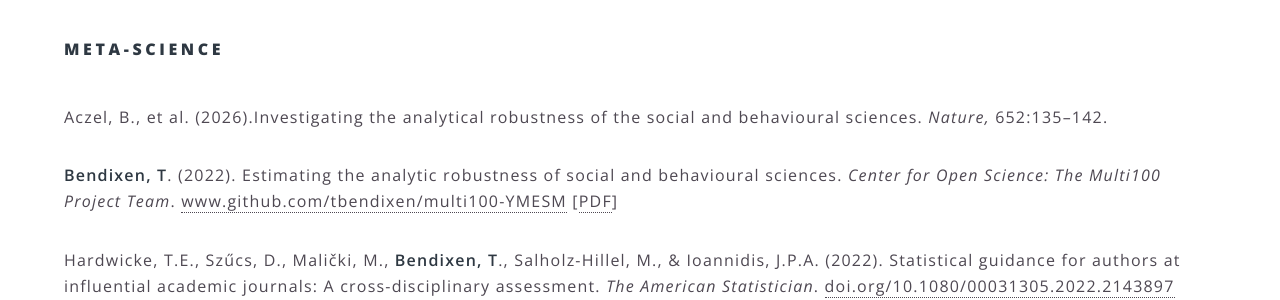
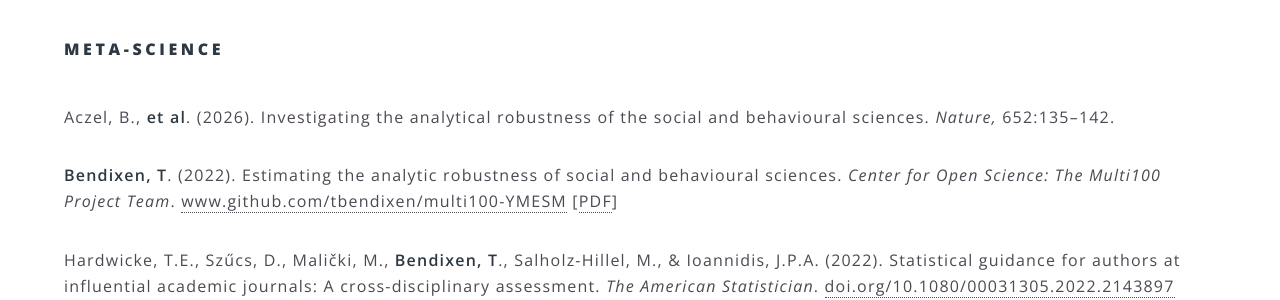
Before and after one commit to tbendixen/tbendixen.github.io, a Jekyll site: the page built from research.html, in a window 1280 px wide and 900 px high, scrolled down 1563 px. Shown: the part 154-454 px from the top of the window. Built offline with Jekyll 4.4.1, drawn with Linux system fonts in a browser that asks for light colours.

Commit message:
v smol fix

```diff
--- a/research.html
+++ b/research.html
@@ -30,7 +30,7 @@
 				<hr />
 				<h4>Meta-science</h4>
 				<br />
-				<p>Aczel, B., et al. (2026).Investigating the analytical robustness of the social and behavioural sciences. <i>Nature,</i> 652:135–142.</p>
+				<p>Aczel, B., <b>et al</b>. (2026). Investigating the analytical robustness of the social and behavioural sciences. <i>Nature,</i> 652:135–142.</p>
 				<p><b>Bendixen, T</b>. (2022). Estimating the analytic robustness of social and behavioural sciences. <i>Center for Open Science: The Multi100 Project Team</i>.
 					<a href="https://github.com/tbendixen/multi100-YMESM">www.github.com/tbendixen/multi100-YMESM</a> [<a href="https://github.com/tbendixen/multi100-YMESM/blob/main/multi100.pdf">PDF</a>]</p>
 				<p>Hardwicke, T.E., Szűcs, D., Malički, M., <b>Bendixen, T</b>., Salholz-Hillel, M., & Ioannidis, J.P.A. (2022).
```
